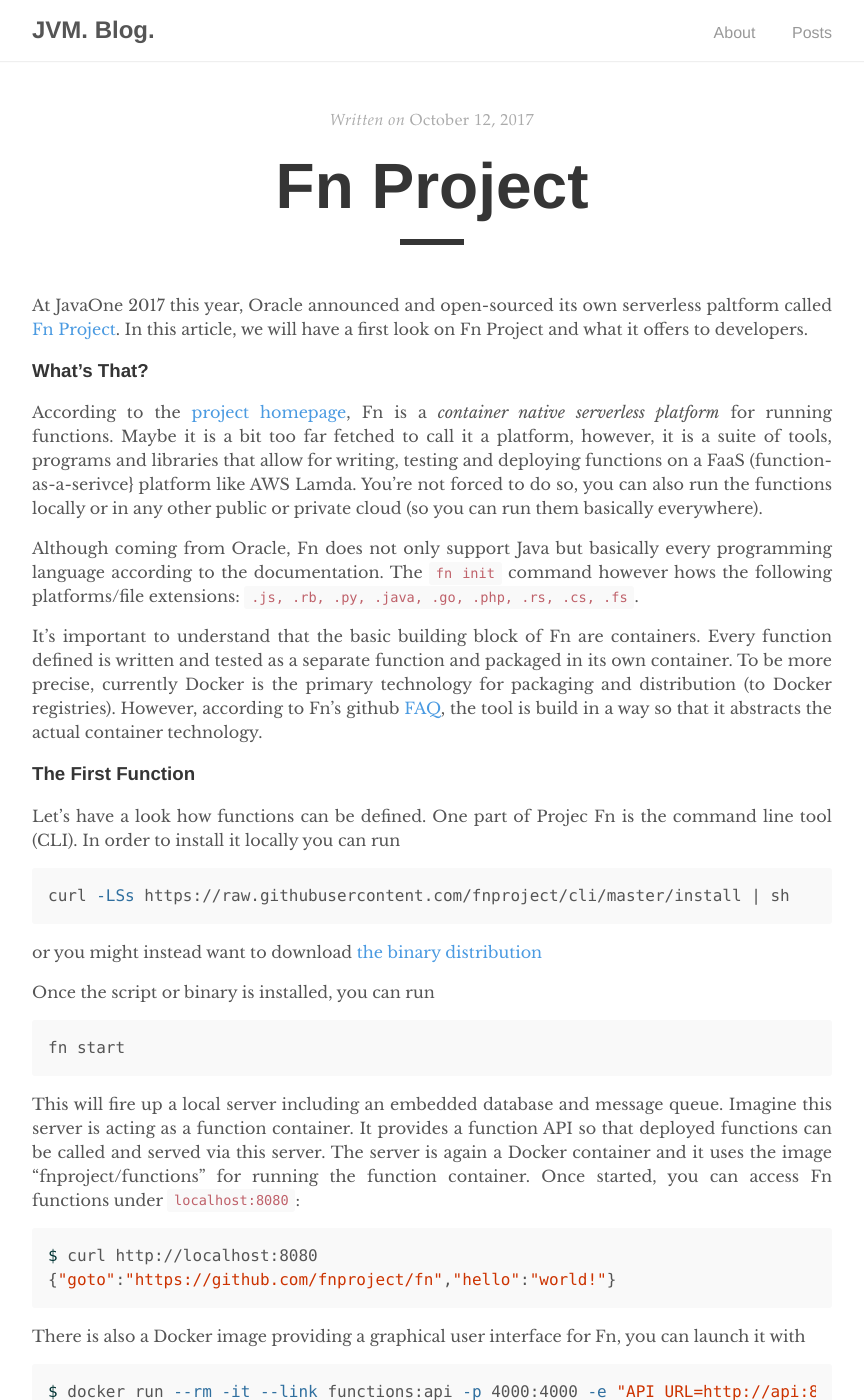
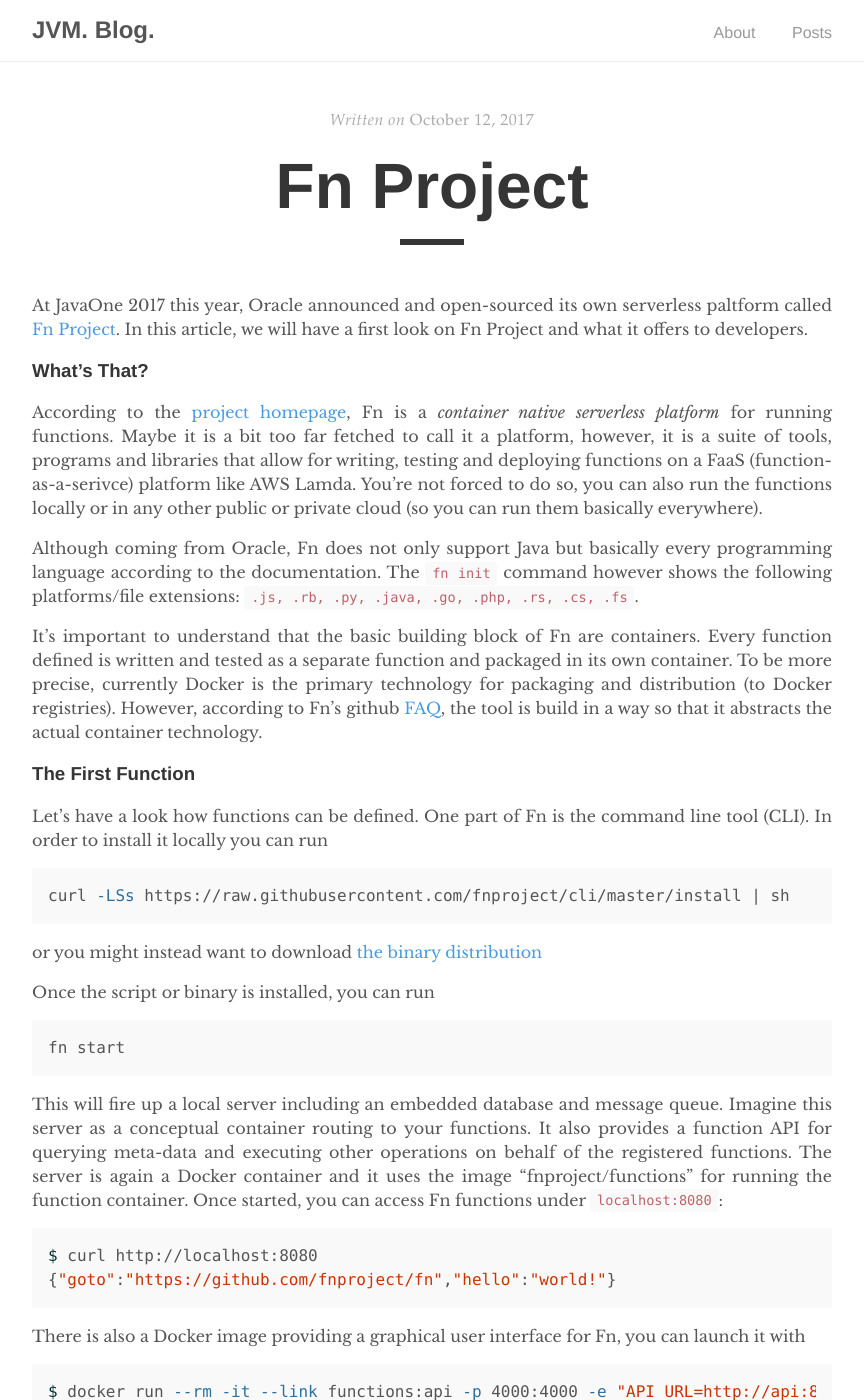
Before and after one commit to andresteingress/andresteingress.github.io, a Jekyll site: the page built from _posts/2017-10-12-fn-project.md, in a window 1280 px wide and 1400 px high. Shown: the whole window, without its empty margins (208-1072 px from the left). Built offline with Jekyll 4.4.1, drawn with Linux system fonts in a browser that asks for light colours; comment, search, counter and statistics services are not loaded.

Commit message:
fixed typos

```diff
--- a/_posts/2017-10-12-fn-project.md
+++ b/_posts/2017-10-12-fn-project.md
@@ -14,15 +14,15 @@
 
 ### What's That?
 
-According to the [project homepage](http://fnproject.io), Fn is a _container native serverless platform_ for running functions. Maybe it is a bit too far fetched to call it a platform, however, it is a suite of tools, programs and libraries that allow for writing, testing and deploying functions on a FaaS (function-as-a-serivce} platform like AWS Lamda. You're not forced to do so, you can also run the functions locally or in any other public or private cloud (so you can run them basically everywhere).
+According to the [project homepage](http://fnproject.io), Fn is a _container native serverless platform_ for running functions. Maybe it is a bit too far fetched to call it a platform, however, it is a suite of tools, programs and libraries that allow for writing, testing and deploying functions on a FaaS (function-as-a-serivce) platform like AWS Lamda. You're not forced to do so, you can also run the functions locally or in any other public or private cloud (so you can run them basically everywhere).
 
-Although coming from Oracle, Fn does not only support Java but basically every programming language according to the documentation. The `fn init` command however hows the following platforms/file extensions: `.js, .rb, .py, .java, .go, .php, .rs, .cs, .fs`.
+Although coming from Oracle, Fn does not only support Java but basically every programming language according to the documentation. The `fn init` command however shows the following platforms/file extensions: `.js, .rb, .py, .java, .go, .php, .rs, .cs, .fs`.
 
 It's important to understand that the basic building block of Fn are containers. Every function defined is written and tested as a separate function and packaged in its own container. To be more precise, currently Docker is the primary technology for packaging and distribution (to Docker registries). However, according to Fn's github [FAQ](https://github.com/fnproject/fn/blob/master/docs/faq.md#which-languages-are-supported), the tool is build in a way so that it abstracts the actual container technology.
 
 ### The First Function
 
-Let's have a look how functions can be defined. One part of Projec Fn is the command line tool (CLI). In order to install it locally you can run
+Let's have a look how functions can be defined. One part of Fn is the command line tool (CLI). In order to install it locally you can run
 
 {% highlight shell %}
 curl -LSs https://raw.githubusercontent.com/fnproject/cli/master/install | sh
@@ -36,7 +36,7 @@
 fn start
 {% endhighlight %}
 
-This will fire up a local server including an embedded database and message queue. Imagine this server is acting as a function container. It provides a function API so that deployed functions can be called and served via this server. The server is again a Docker container and it uses the image "fnproject/functions" for running the function container. Once started, you can access Fn functions under `localhost:8080`:
+This will fire up a local server including an embedded database and message queue. Imagine this server as a conceptual container routing to your functions. It also provides a function API for querying meta-data and executing other operations on behalf of the registered functions. The server is again a Docker container and it uses the image "fnproject/functions" for running the function container. Once started, you can access Fn functions under `localhost:8080`:
 
 {% highlight shell %}
 $ curl http://localhost:8080
```
